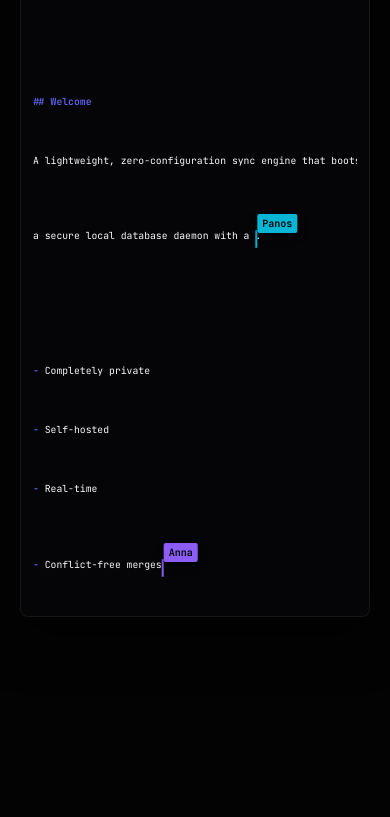
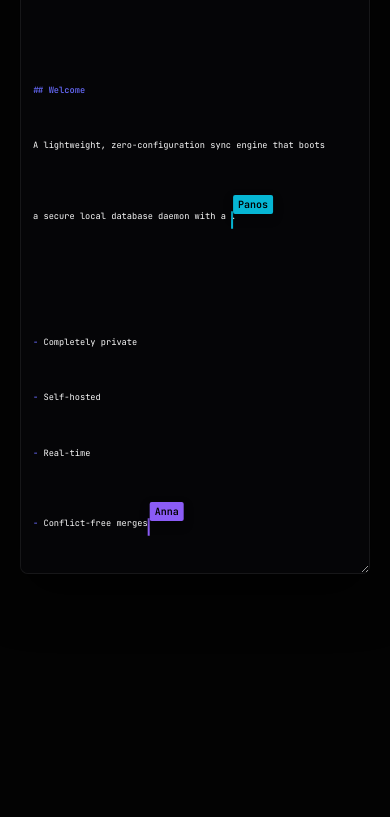
Before and after one commit to Live-Cursor/live-cursor-website, a plain HTML site: page index.html in a window 390 px wide. Shown: the part 834-1651 px from the top of the page. Drawn offline with Linux system fonts and the light colour scheme.

Commit message:
feat: make mockup container dynamically resizable using CSS container queries

```diff
--- a/style-v3.css
+++ b/style-v3.css
@@ -219,8 +219,9 @@ h1 {
 
 /* High-Fidelity Obsidian Editor Mockup */
 .mockup-container {
-  width: 100%;
-  max-width: 1040px;
+  width: 1040px;
+  max-width: 100%;
+  min-width: 300px;
   background: var(--panel-bg);
   border: 1px solid var(--border-subtle);
   border-radius: 8px;
@@ -229,6 +230,9 @@ h1 {
   display: flex;
   flex-direction: column;
   margin-bottom: 120px;
+  resize: horizontal;
+  container-type: inline-size;
+  container-name: mockup;
 }
 
 .mockup-header {
@@ -913,15 +917,6 @@ footer {
   .hero {
     padding: 80px 20px 60px 20px;
   }
-  .mockup-sidebar, .mockup-logs {
-    display: none;
-  }
-  .mockup-editor {
-    padding: 16px 12px;
-  }
-  .editor-content {
-    font-size: clamp(8.5px, 2.5vw, 12px);
-  }
   .flow-diagram {
     flex-direction: column;
     align-items: center;
@@ -949,6 +944,19 @@ footer {
     height: 40px;
     background: var(--accent-indigo);
     opacity: 0.5;
+  }
+}
+
+/* Dynamic Container Queries for the Resizable Mockup */
+@container mockup (max-width: 768px) {
+  .mockup-sidebar, .mockup-logs {
+    display: none;
+  }
+  .mockup-editor {
+    padding: 16px 12px;
+  }
+  .editor-content {
+    font-size: clamp(8.5px, 2.5cqi, 12px);
   }
 }
 
```
